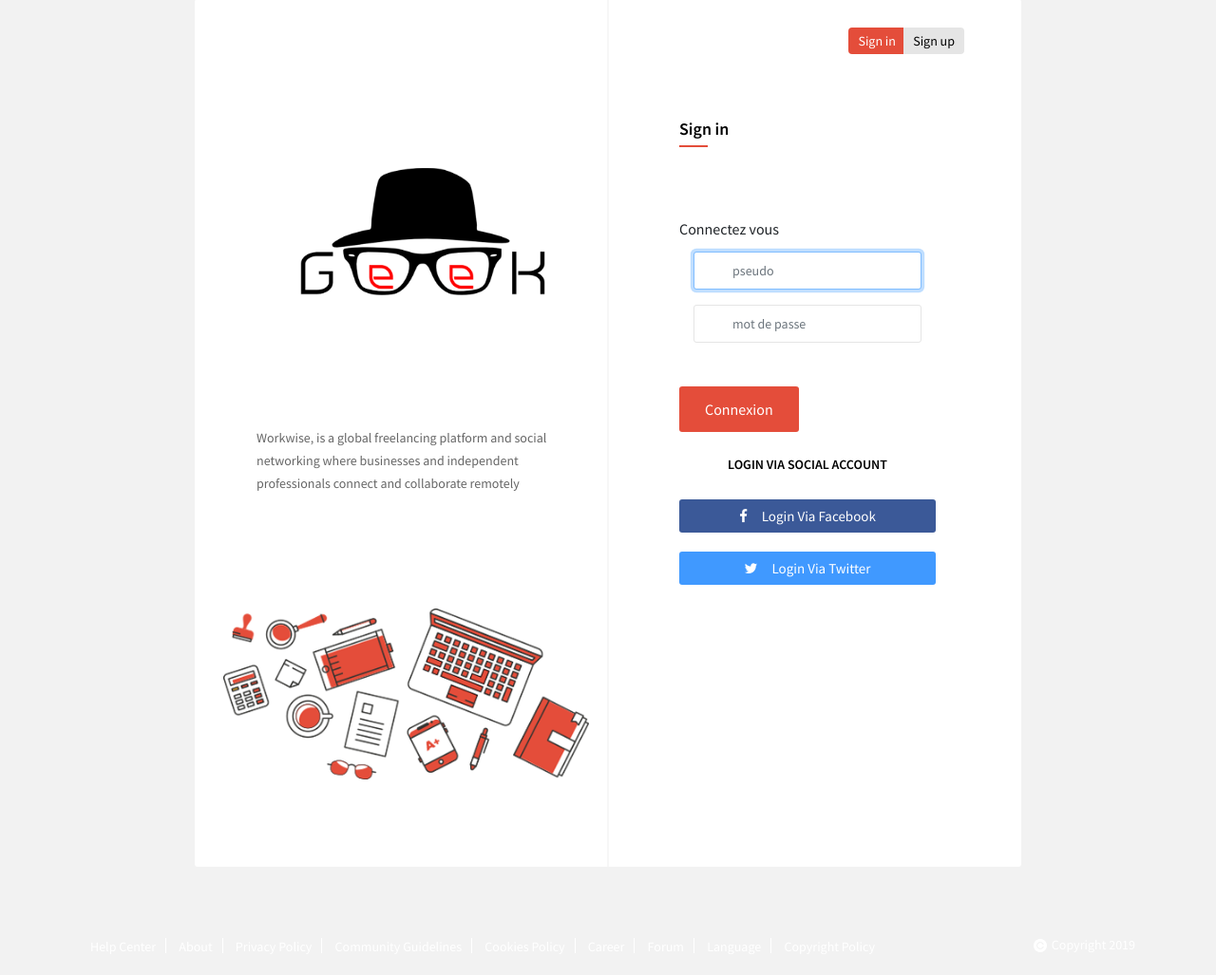
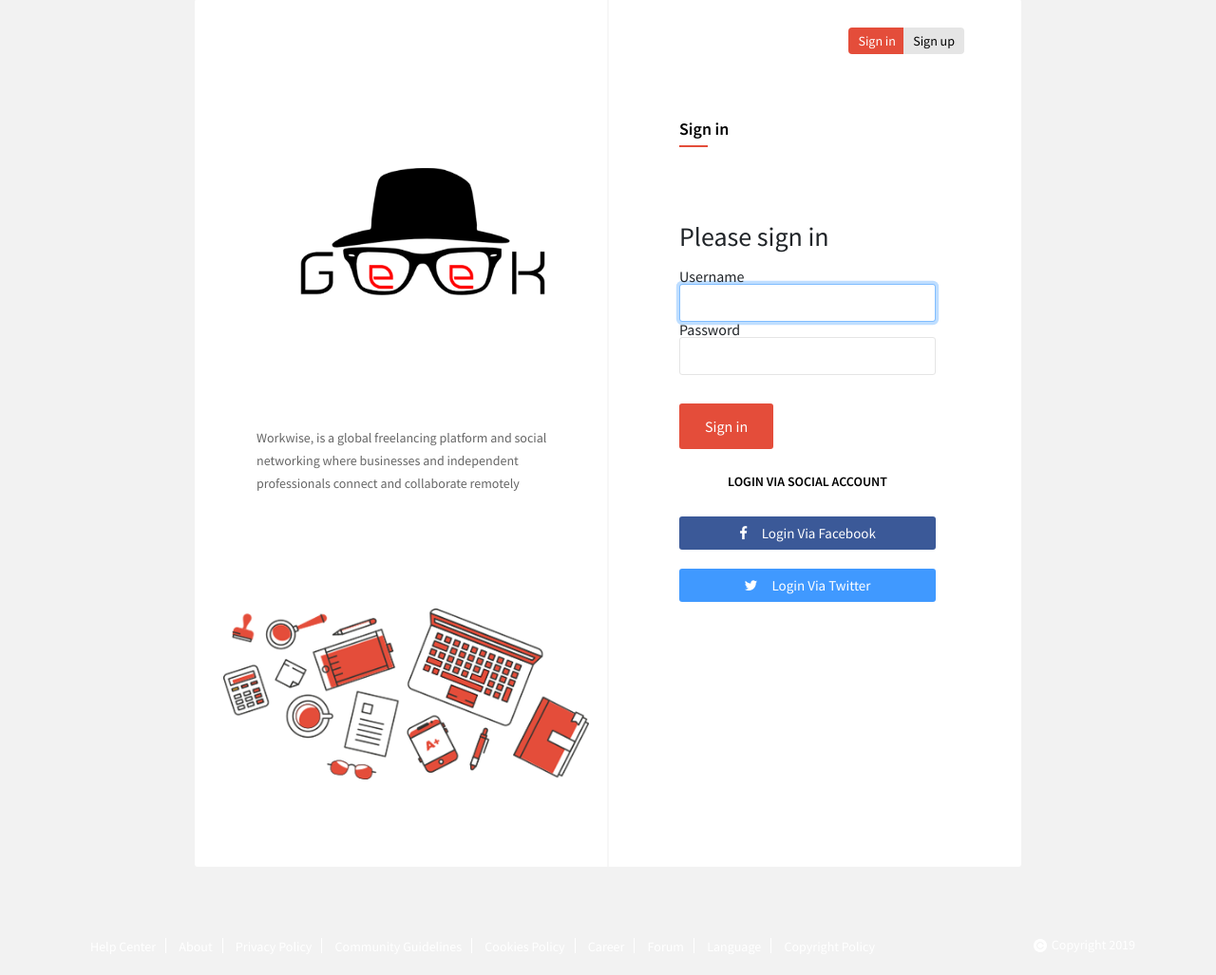
Before and after one commit to mohanedbenmansour/PIDEV_Geeks3A32, a Symfony app: template templates/log_in/index.html.twig in a window 1280 px wide. Shown: the part 101-1128 px from the top of the page at 95% size. Run offline with Twig, Linux system fonts and the light colour scheme; the template is opened without the code that fills it, so the values that code supplies are empty; some libraries are stand-ins or nearby versions.

Commit message:
commit10

```diff
--- a/src/Controller/SecurityController.php
+++ b/src/Controller/SecurityController.php
@@ -31,9 +31,11 @@
             $message = $session->get('message');
             $session->remove('message'); //on vide la variable message dans la session
             $return['message'] = $message; //on ajoute à l'array de paramètres notre message
+            return $this->redirectToRoute('homepage');
         }
 
-        return $this->render('security/login.html.twig', $return);
+
+        return $this->render('log_in/index.html.twig', $return);
     }
 
     /**
@@ -42,5 +44,6 @@
     public function logout()
     {
         throw new \LogicException('This method can be blank - it will be intercepted by the logout key on your firewall.');
+        return $this->redirectToRoute('homepage');
     }
 }
--- a/templates/log_in/index.html.twig
+++ b/templates/log_in/index.html.twig
@@ -73,7 +73,7 @@
                     <h3>Sign in</h3>
                     <form method="post" class="mt-5">
                       <fieldset>
-                        <legend>Connectez vous</legend>
+
 
                         {% if error %}
                           <div class="alert alert-danger">{{ error.messageKey|trans(error.messageData, 'security') }}</div>
@@ -81,36 +81,22 @@
 
                         {% if app.user %}
                           <div class="mb-3">
-                            Bonjour {{ app.user.username }} <a class="btn btn-sm btn-danger" href="{{ path('app_logout') }}">Déconnexion</a>
+                            You are logged in as {{ app.user.username }}, <a href="{{ path('app_logout') }}">Logout</a>
                           </div>
-                        {% else %}
-                          <div class="row">
-                            <div class="col-12 mt-3">
-                              <input type="text" value="{{ last_username }}" name="username" id="inputUsername" class="form-control" required autofocus placeholder="pseudo">
-                            </div>
-                            <div class="col-12 mt-3 mb-3">
-                              <input type="password" name="password" id="inputPassword" class="form-control" required placeholder="mot de passe">
-                            </div>
-                          </div>
-                          <button class="btn btn-success" type="submit">
-                            Connexion
-                          </button>
                         {% endif %}
+
+                        <h1 class="h3 mb-3 font-weight-normal">Please sign in</h1>
+                        <label for="inputUsername">Username</label>
+                        <input type="text" value="{{ last_username }}" name="username" id="inputUsername" class="form-control" required autofocus>
+                        <label for="inputPassword">Password</label>
+                        <input type="password" name="password" id="inputPassword" class="form-control" required>
 
                         <input type="hidden" name="_csrf_token"
                                value="{{ csrf_token('authenticate') }}"
                         >
-
-                        {#
-                        Uncomment this section and add a remember_me option below your firewall to activate remember me functionality.
-                        See https://symfony.com/doc/current/security/remember_me.html
-
-                        <div class="checkbox mb-3">
-                                <label>
-                                        <input type="checkbox" name="_remember_me"> Remember me
-                                </label>
-                        </div>
-                        #}
+                        <button class="btn btn-lg btn-primary" type="submit">
+                          Sign in
+                        </button>
                       </fieldset>
                     </form>
                     {% endblock %}
```
Also changed, not shown: src/Controller/LogInController.php (deleted, +0 -20 lines), templates/base.html.twig (+10 -1 lines).
